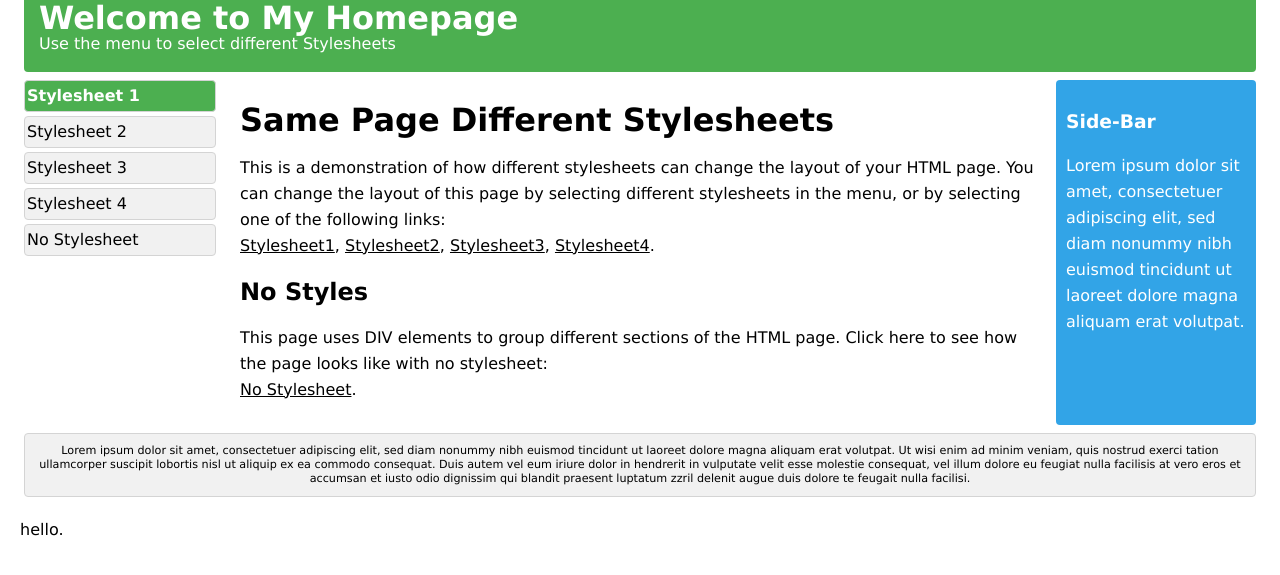
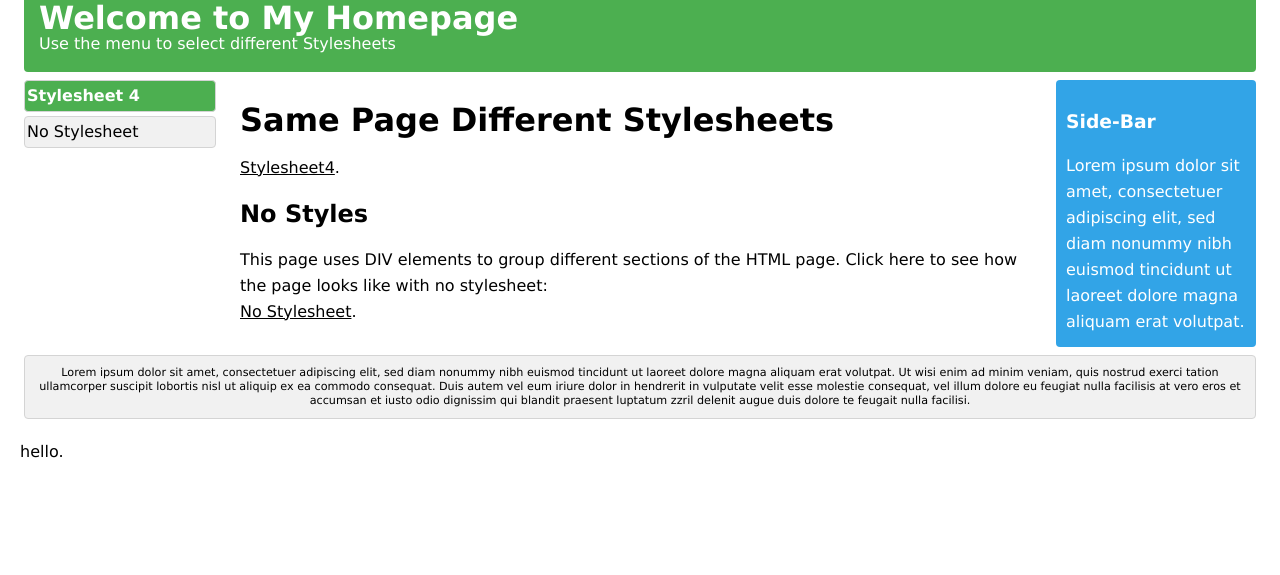
Before and after one commit to glachu87/demonking, a plain HTML site: page index.html in a window 1280 px wide. Shown: the part 219-794 px from the top of the page. Drawn offline with Linux system fonts and the light colour scheme.

Commit message:
Update index.html

```diff
--- a/index.html
+++ b/index.html
@@ -379,19 +379,12 @@ a:hover {
   <div class="wrapper">
    <div id="menubar">
      <ul id="menulist">
-       <li class="menuitem" onclick="reStyle(0)">Stylesheet 1
-       <li class="menuitem" onclick="reStyle(1)">Stylesheet 2
-       <li class="menuitem" onclick="reStyle(2)">Stylesheet 3
        <li class="menuitem" onclick="reStyle(3)">Stylesheet 4
        <li class="menuitem" onclick="noStyles()">No Stylesheet
      </ul>
     </div>
     <div id="main">
       <h1>Same Page Different Stylesheets</h1>
-      <p>This is a demonstration of how different stylesheets can change the layout of your HTML page. You can change the layout of this page by selecting different stylesheets in the menu, or by selecting one of the following links:<br>
-      <a href="#" onclick="reStyle(0);return false">Stylesheet1</a>,
-      <a href="#" onclick="reStyle(1);return false">Stylesheet2</a>,
-      <a href="#" onclick="reStyle(2);return false">Stylesheet3</a>,
       <a href="#" onclick="reStyle(3);return false">Stylesheet4</a>.
       </p>
        <h2>No Styles</h2>
@@ -402,8 +395,6 @@ a:hover {
       <p>Lorem ipsum dolor sit amet, consectetuer adipiscing elit, sed diam nonummy nibh euismod tincidunt ut laoreet dolore magna aliquam erat volutpat.</p>
     </div>
   </div>
-
-
   <div id="bottom">
     Lorem ipsum dolor sit amet, consectetuer adipiscing elit, sed diam nonummy nibh euismod tincidunt ut laoreet dolore magna aliquam erat volutpat. Ut wisi enim ad minim veniam, quis nostrud exerci tation ullamcorper suscipit lobortis nisl ut aliquip ex ea commodo consequat. Duis autem vel eum iriure dolor in hendrerit in vulputate velit esse molestie consequat, vel illum dolore eu feugiat nulla facilisis at vero eros et accumsan et iusto odio dignissim qui blandit praesent luptatum zzril delenit augue duis dolore te feugait nulla facilisi.
   </div>
```
